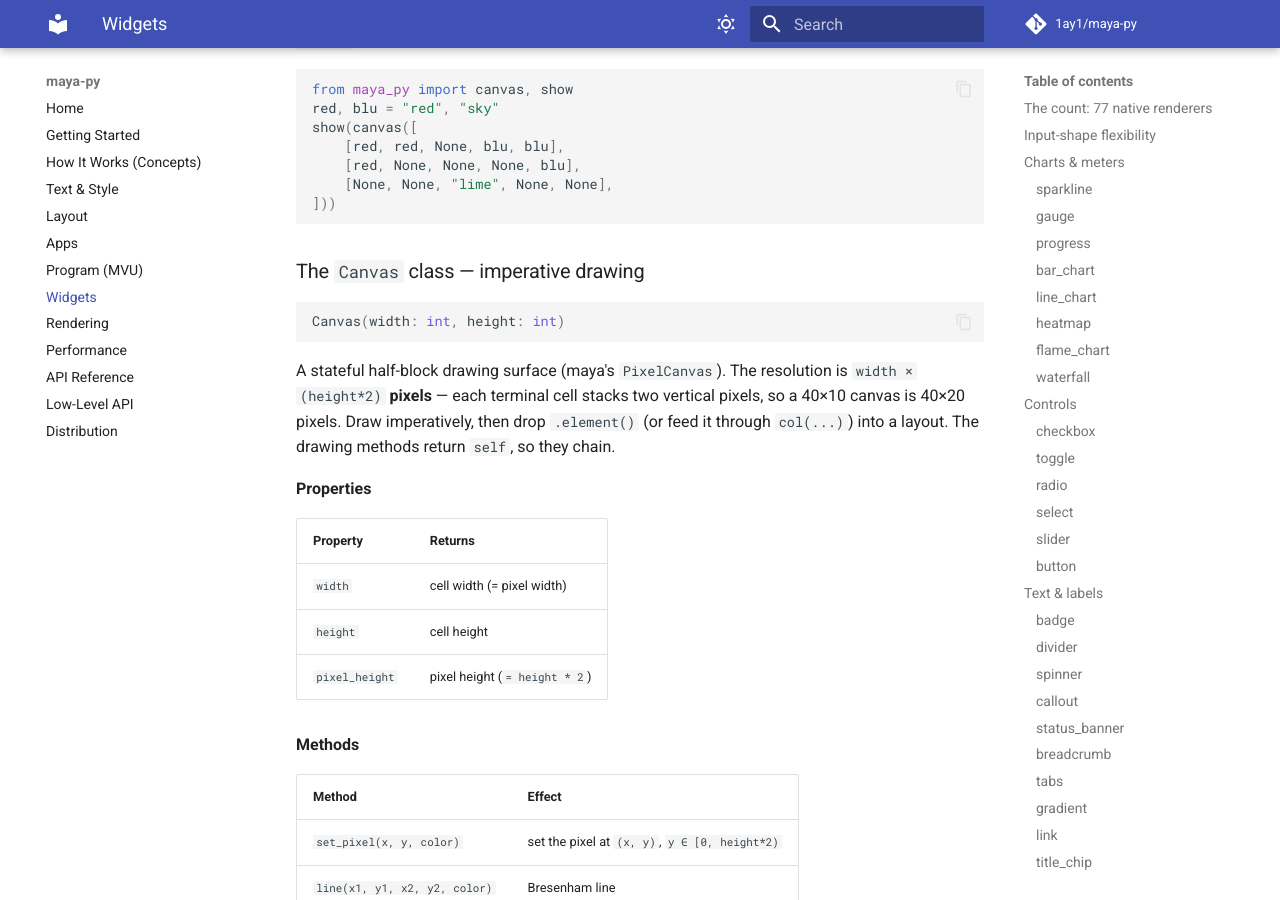
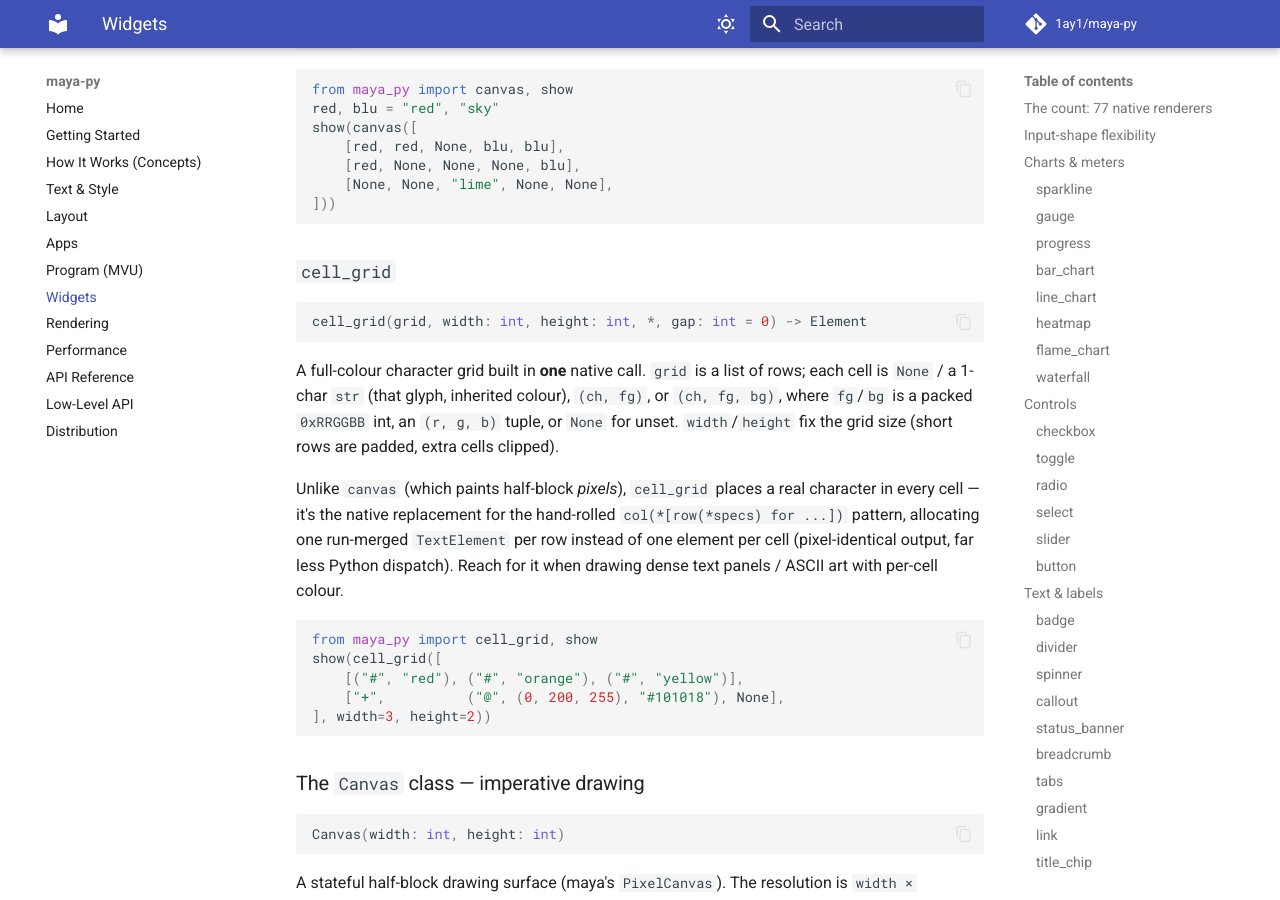
Before and after one commit to 1ay1/maya-py, an MkDocs documentation site: the page built from docs/widgets.md, in a window 1280 px wide and 900 px high, scrolled down 23784 px. Built offline with MkDocs 1.6.1 and Material for MkDocs 9.7.7, drawn with Linux system fonts in a browser that asks for light colours; comment, search, counter and statistics services are not loaded; some of the changed text lies outside the part shown.

Commit message:
docs: fix drift — document cell_grid + HalfBlockField, correct widget count, add suspend/text_input kwargs
Audited every doc against the actual bound API (code is source of truth):

- cell_grid: real __all__-exported renderer (returns an Element) that was
  documented NOWHERE. Added a widgets.md graphics section + api-reference
  Graphics line. Its omission is why the roster header claimed "77 native
  renderers" while the category buckets summed to 76 — adding cell_grid to
  the graphics bucket (2->3) makes the real total 77, matching the header.
- HalfBlockField: __all__-exported native stateful pixel surface (fade/splat/
  element hot path) missing from api-reference Utilities — added a row.
- apps.md text_input: signature was missing the value= and bind= kwargs.
- concepts.md Cmd list: was missing suspend (present in program.md).

Reviewer pass confirmed program.md / apps.md / layout.md / getting-started.md
/ rendering.md / distribution.md / index.md signatures + enum tables all match
the code exactly. All fences balanced; roster math now sums to 77.

````diff
--- a/docs/widgets.md
+++ b/docs/widgets.md
@@ -45,7 +45,7 @@ maya C++ widget. Counted from `widgets.py`'s `__all__`:
 | text & labels | badge, divider, spinner, callout, status_banner, system_banner, breadcrumb, tabs, gradient, link, title_chip, model_badge, file_ref, markdown, html, phase_chip, phase_accent | 17 |
 | structure & nav | table, tree, list_view, menu, disclosure, key_help, calendar, timeline, picker, popup, overlay, modal, command_palette, log_viewer | 14 |
 | agent UI | thinking, todo_list, toast, inline_diff, tool_call, plan_view, context_window, context_gauge, diff_view, git_graph, git_status, user_message, assistant_message, shortcut_row, activity_bar, file_changes, api_usage, cost_tracker, checkpoint_divider, turn_divider, streaming_cursor, token_stream, token_stream_sparkline, search_result, changes_strip, welcome_screen | 26 |
-| graphics | image, canvas | 2 |
+| graphics | image, canvas, cell_grid | 3 |
 | scrolling | viewport, scrollbar | 2 |
 | color helpers | gradient *(listed under text)* | — |
 | **Total** | | **77** |
@@ -1245,6 +1245,33 @@ show(canvas([
 ]))
 ```
 
+### `cell_grid`
+
+```python
+cell_grid(grid, width: int, height: int, *, gap: int = 0) -> Element
+```
+
+A full-colour character grid built in **one** native call. `grid` is a list of
+rows; each cell is `None` / a 1-char `str` (that glyph, inherited colour),
+`(ch, fg)`, or `(ch, fg, bg)`, where `fg`/`bg` is a packed `0xRRGGBB` int, an
+`(r, g, b)` tuple, or `None` for unset. `width`/`height` fix the grid size
+(short rows are padded, extra cells clipped).
+
+Unlike `canvas` (which paints half-block *pixels*), `cell_grid` places a real
+character in every cell — it's the native replacement for the hand-rolled
+`col(*[row(*specs) for ...])` pattern, allocating one run-merged `TextElement`
+per row instead of one element per cell (pixel-identical output, far less
+Python dispatch). Reach for it when drawing dense text panels / ASCII art with
+per-cell colour.
+
+```python
+from maya_py import cell_grid, show
+show(cell_grid([
+    [("#", "red"), ("#", "orange"), ("#", "yellow")],
+    ["+",          ("@", (0, 200, 255), "#101018"), None],
+], width=3, height=2))
+```
+
 ### The `Canvas` class — imperative drawing
 
 ```python
````
Also changed, not shown: docs/api-reference.md (+2 -1 lines), docs/apps.md (+5 -1 lines), docs/concepts.md (+2 -1 lines).
